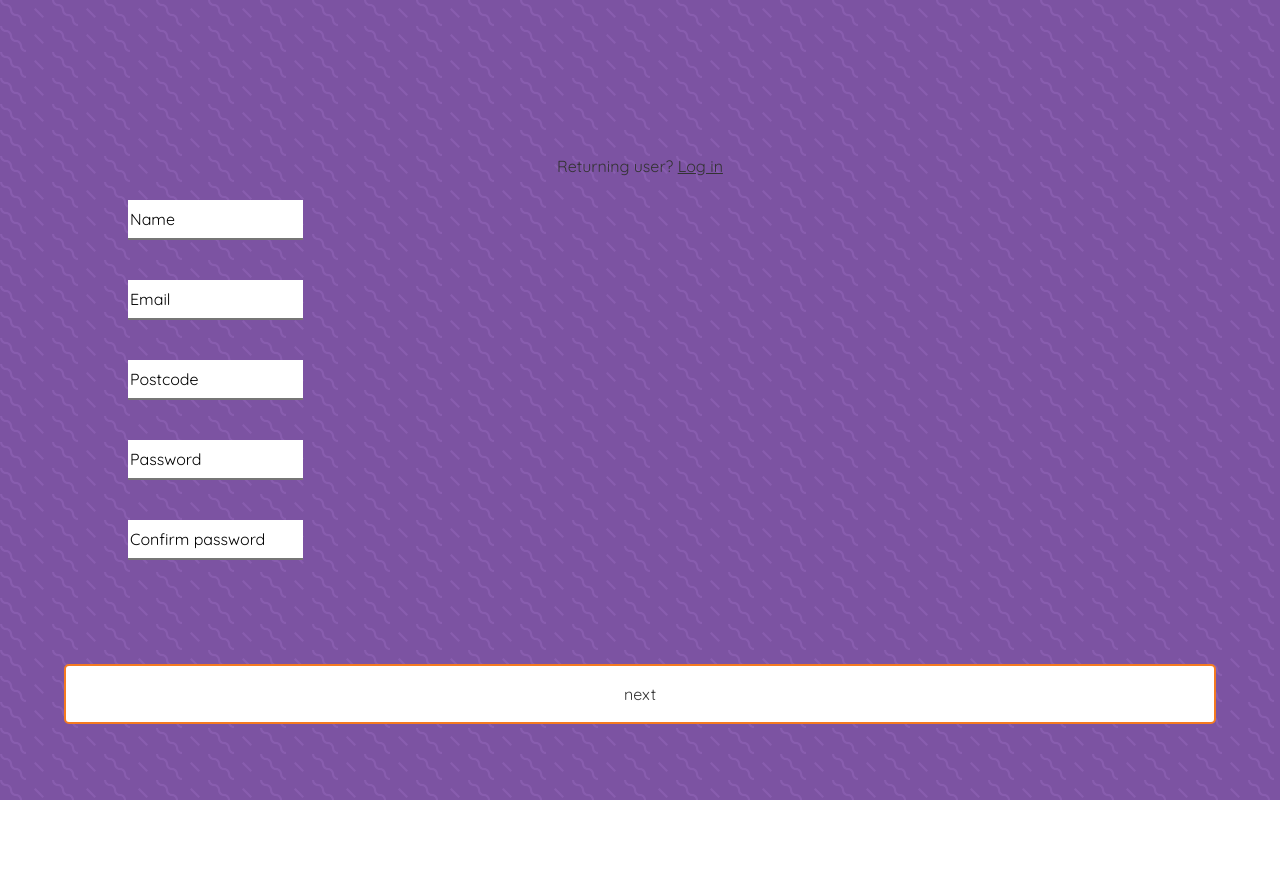
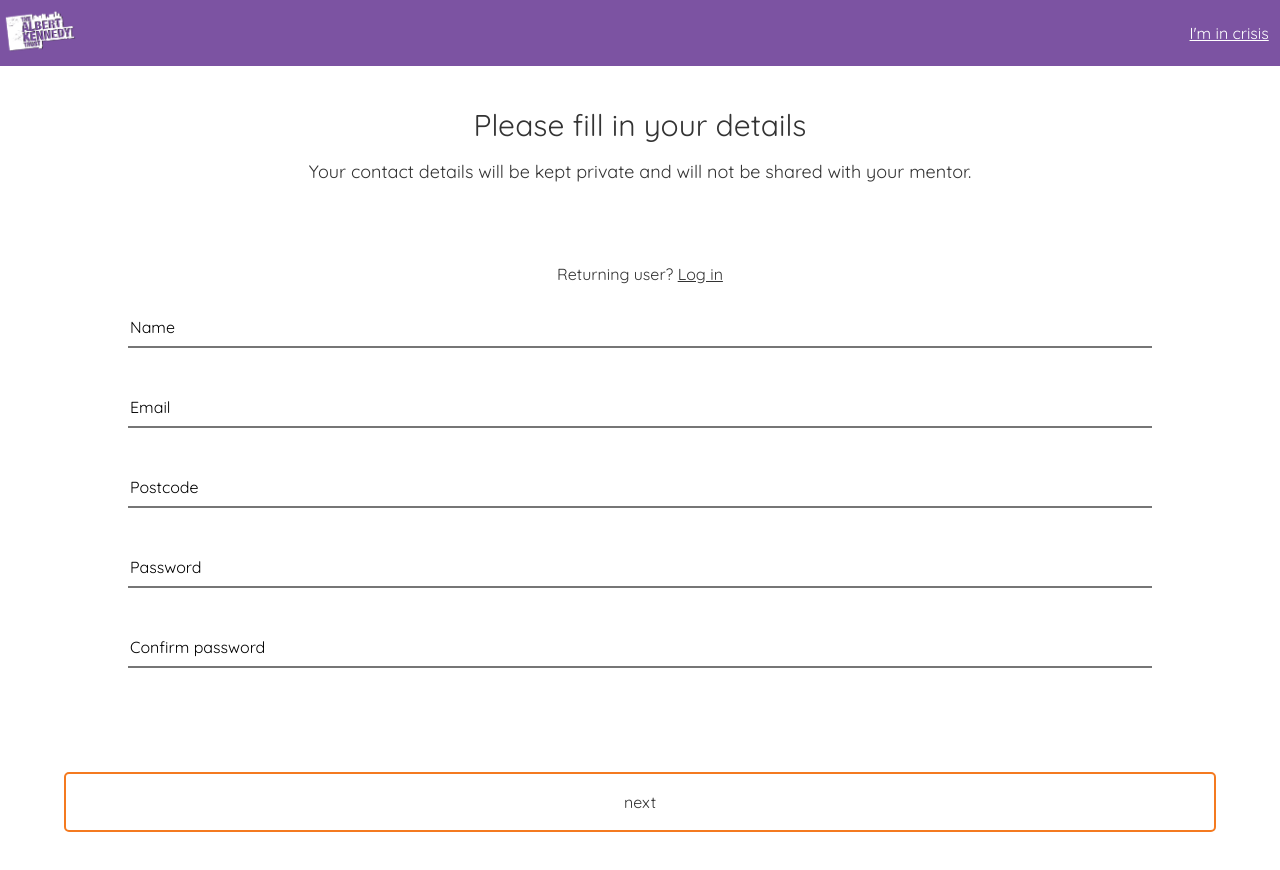
Before and after one commit to fac-12/Albert-Kennedy, a React (Create React App) app in the folder client/: page /register in a window 1280 px wide. Shown: the top 870 px of the page. Before the commit the page ends 800 px from the top, so only its background shows below. Built offline with nearby package versions, Linux system fonts and the light colour scheme; no server answers.

Commit message:
change container

```diff
--- a/client/src/components/auth/AuthForm.js
+++ b/client/src/components/auth/AuthForm.js
@@ -1,5 +1,6 @@
 import React, { Component } from "react";
 import { Field, reduxForm } from "redux-form";
+import Header from "../Header";
 import { connect } from "react-redux";
 import { Link } from "react-router-dom";
 import { resetError, authFormInfo } from "../../actions/auth";
@@ -18,8 +19,7 @@ import {
   Input,
   FormElement,
   Error,
-  Register,
-  Header
+  Register
 } from "../styling/components";
 
 class AuthForm extends Component {
@@ -27,7 +27,7 @@ class AuthForm extends Component {
     const { handleSubmit } = this.props;
     const text = `Your contact details will be kept private and will not be shared with your mentor.`;
     return (
-      <Container>
+      <div className="container_div">
         <Header heading="Please fill in your details" text={text} />
         <Register>
           Returning user? <Link to="/signin">Log in</Link>
@@ -72,12 +72,14 @@ class AuthForm extends Component {
           <p>{this.renderAlert()}</p>
           <SubmitButton text="next" />
         </form>
-      </Container>
+      </div>
     );
   }
 
   renderField(field) {
-    const { meta: { touched, error } } = field;
+    const {
+      meta: { touched, error }
+    } = field;
     return (
       <FormElement>
         <Input
--- a/client/src/components/styling/components.js
+++ b/client/src/components/styling/components.js
@@ -67,6 +67,7 @@ const H2 = styled.h2`
 
 const Input = styled.input`
   height: 5vh;
+  width: 80vw;
   box-shadow: none;
   border-top: none;
   border-left: none;
```
